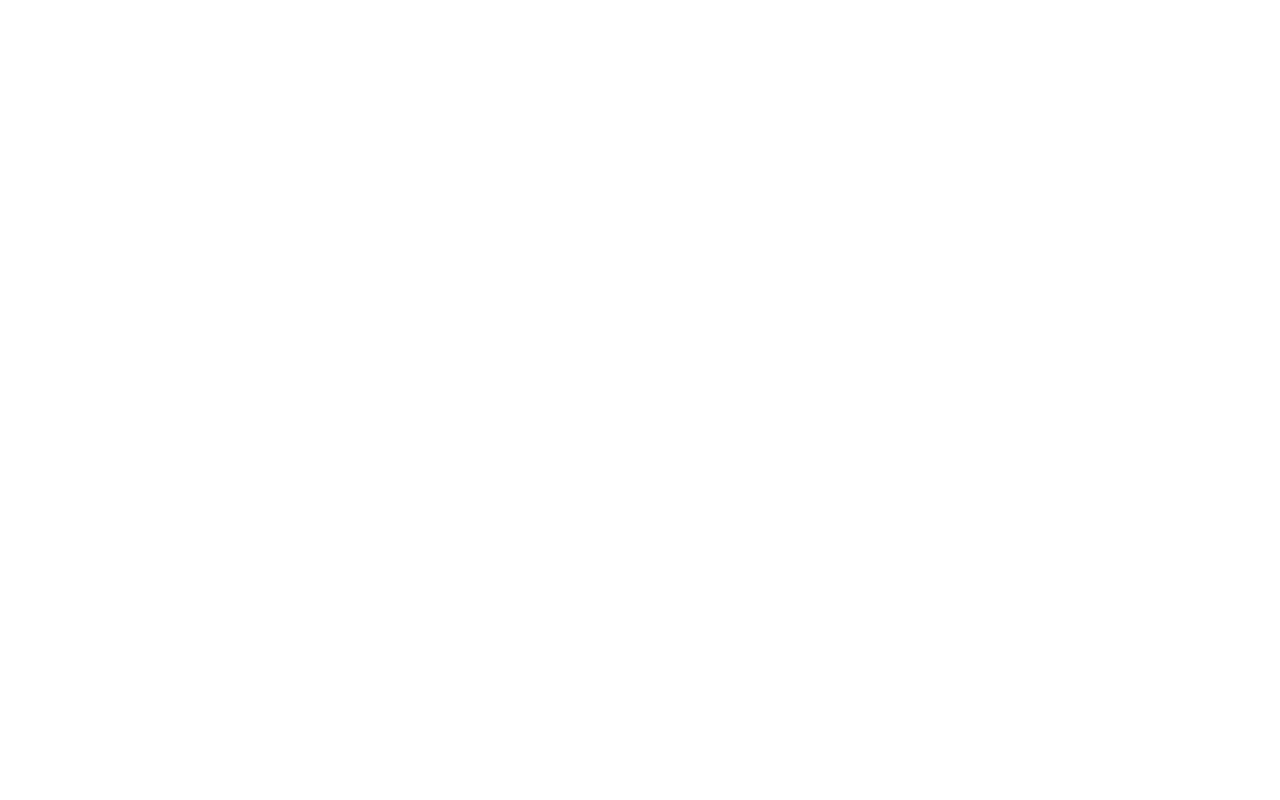
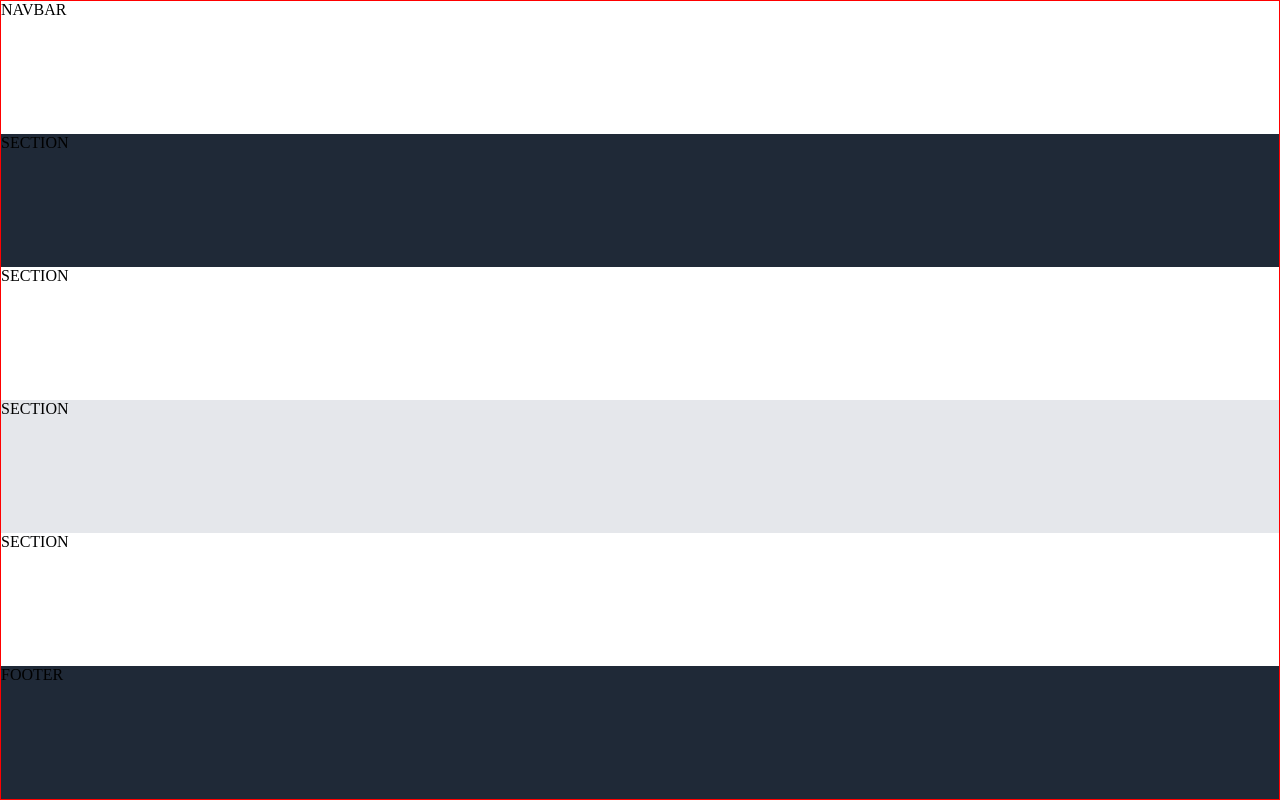
Before and after one commit to Sharick-Saragoza/TOP-Landing-Page, a plain HTML site: page index.html in a window 1280 px wide. Drawn offline with Linux system fonts and the light colour scheme.

Commit message:
Made the main components and sections with flex. They're not the right size yet

```diff
--- a/css/style.css
+++ b/css/style.css
@@ -0,0 +1,45 @@
+* {
+    margin: 0;
+    padding: 0;
+    box-sizing: border-box;
+}
+
+.container {
+    border: 1px red solid;
+    display: flex;
+    flex-direction: column;
+    height: 100vh;
+}
+
+.navbar {
+    display: flex;
+    flex: 1;
+}
+
+.section-1 {
+    background-color: #1F2937;
+    display: flex;
+    flex: 1;
+}
+
+.section-2 {
+    display: flex;
+    flex: 1;
+}
+
+.section-3 {
+    background-color: #E5E7EB;
+    display: flex;
+    flex: 1;
+}
+
+.section-4 {
+    display: flex;
+    flex: 1;
+}
+
+.footer {
+    background-color: #1F2937;
+    display: flex;
+    flex: 1;
+}
--- a/index.html
+++ b/index.html
@@ -1,12 +1,22 @@
 <!DOCTYPE html>
 <html lang="en">
+
 <head>
     <meta charset="UTF-8">
     <meta name="viewport" content="width=device-width, initial-scale=1.0">
     <link rel="stylesheet" href="css/style.css">
     <title>Landing Page</title>
 </head>
+
 <body>
+    <div class="container">
+        <div class="navbar">NAVBAR</div>
+        <div class="section-1">SECTION</div>
+        <div class="section-2">SECTION</div>
+        <div class="section-3">SECTION</div>
+        <div class="section-4">SECTION</div>
+        <div class="footer">FOOTER</div>
+    </div>
+</body>
 
-</body>
 </html>
```
Also changed, not shown: 1 other file.
